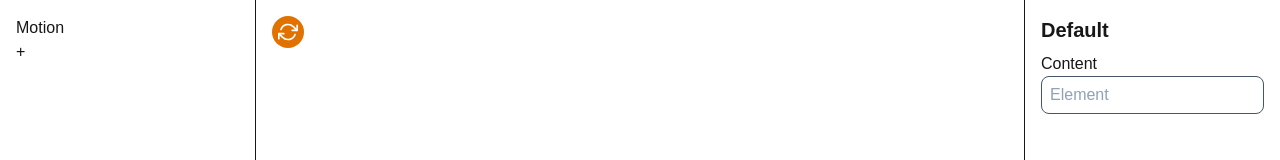
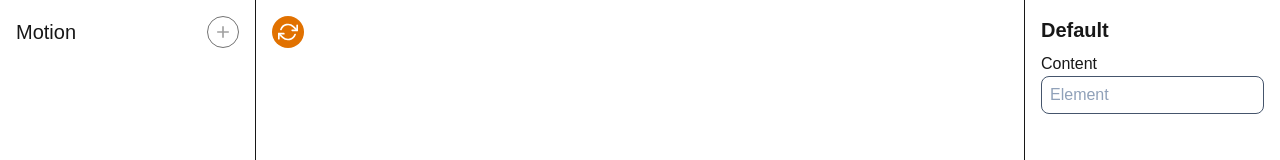
Before and after one commit to KostiaTrepyk/the-motion-lab, a Next.js app: page /lab in a window 1280 px wide. Shown: the top 160 px of the page. Built offline with nearby package versions, Linux system fonts and the light colour scheme.

Commit message:
Refactor module handling and enhance settings management with collapsible UI components

```diff
--- a/components/lab/components/createSettings.ts
+++ b/components/lab/components/createSettings.ts
@@ -34,13 +34,12 @@ function convertSettings(
 	return result;
 }
 
-function isModuleUsed(modules: Module[], moduleName: string): boolean {
+function isModuleUsed(modules: Module[], moduleName: Module["name"]): boolean {
 	return modules.some((module) => module.name === moduleName);
 }
 
 export function createSettings(modules: Module[]) {
-	let isMotionUsed =
-		isModuleUsed(modules, "Motion") || isModuleUsed(modules, "Hover");
+	let isMotionUsed = isModuleUsed(modules, "Motion");
 	let content = "";
 	let componentAttributes: MotionNodeAnimationOptions = {};
 
--- a/components/lab/components/modules/Modules.tsx
+++ b/components/lab/components/modules/Modules.tsx
@@ -4,18 +4,78 @@ import { labContext } from "@/context/lab.context";
 import { useContext } from "react";
 import { twMerge } from "tailwind-merge";
 import { allModules } from "../../modules";
+import IconButton from "@/components/ui/IconButton";
+import { MdAdd } from "react-icons/md";
+import { Collapse } from "@/components/ui/Collapse";
 
 interface ModulesProps extends React.HTMLAttributes<HTMLDivElement> {}
 
 export default function Modules({ ...rest }: ModulesProps) {
-	const { addModule } = useContext(labContext);
+	const { modules, addModule, findModuleByName, toggleSettingDisabled } =
+		useContext(labContext);
 
 	return (
 		<div {...rest} className={twMerge(rest.className, "p-4")}>
 			{allModules.map((module) => (
 				<div key={module.name}>
-					<div>{module.name}</div>
-					<button onClick={() => addModule(module)}>+</button>
+					<div className="flex justify-between items-center mb-2">
+						<div className="text-xl">{module.name}</div>
+
+						{findModuleByName(module.name) === undefined && (
+							<IconButton
+								onClick={() => addModule(module)}
+								variant="outline"
+								color="secondary"
+							>
+								<MdAdd className="w-full scale-125" />
+							</IconButton>
+						)}
+					</div>
+
+					{(() => {
+						const m = findModuleByName(module.name);
+
+						if (m === undefined) return null;
+
+						return (
+							<Collapse
+								label="Settings"
+								itemsContainerAttrs={{
+									className: "flex flex-col gap-2",
+								}}
+							>
+								{m.settings.map((setting) => {
+									if (
+										setting.isDisabled &&
+										setting.canBeDisabled
+									) {
+										return (
+											<div
+												key={setting.id}
+												className="flex justify-between items-center"
+											>
+												<div>{setting.label}</div>
+
+												<IconButton
+													onClick={() =>
+														toggleSettingDisabled(
+															module.name,
+															setting.id,
+														)
+													}
+													variant="outline"
+													color="secondary"
+													size="small"
+												>
+													<MdAdd className="w-full scale-125" />
+												</IconButton>
+											</div>
+										);
+									}
+								})}
+							</Collapse>
+						);
+					})()}
 				</div>
 			))}
 		</div>
--- a/components/lab/components/settings/renderSetting.tsx
+++ b/components/lab/components/settings/renderSetting.tsx
@@ -3,18 +3,20 @@ import { Slider } from "@/components/ui/Slider";
 import { EditorSetting } from "@/types/settings";
 import { Collapse } from "@/components/ui/Collapse";
 import IconButton from "@/components/ui/IconButton";
-import { BiSolidHide } from "react-icons/bi";
 import { LabContextType } from "@/context/lab.context";
+import { MdDelete } from "react-icons/md";
 
 export function renderSetting(
 	module: Module,
 	setting: EditorSetting,
 	changeModuleSetting: LabContextType["changeModuleSetting"],
 	toggleSettingDisabled: LabContextType["toggleSettingDisabled"],
-): React.JSX.Element {
+): React.ReactNode {
 	function toggleDisabled() {
 		toggleSettingDisabled(module.name, setting.id);
 	}
+
+	if (setting.isDisabled && setting.canBeDisabled) return null;
 
 	return (
 		<div key={setting.id}>
@@ -25,11 +27,7 @@ export function renderSetting(
 					size="small"
 					onClick={toggleDisabled}
 				>
-					{setting.isDisabled ? (
-						<BiSolidHide className="w-full" />
-					) : (
-						""
-					)}
+					<MdDelete className="w-full" />
 				</IconButton>
 			)}
 
--- a/context/lab.context.ts
+++ b/context/lab.context.ts
@@ -11,14 +11,16 @@ export interface LabContextType {
 		newValue: number | string | boolean,
 	) => void;
 	toggleSettingDisabled: (moduleName: string, settingId: string) => void;
+	findModuleByName: (moduleName: string) => Module | undefined;
 }
 
 const defaultValue: LabContextType = {
 	modules: [],
-	addModule: (module) => {},
-	removeModule: (moduleName) => {},
-	changeModuleSetting: (moduleName, settingId, newValue) => {},
-	toggleSettingDisabled: (moduleName, settingId) => {},
+	addModule: () => {},
+	removeModule: () => {},
+	changeModuleSetting: () => {},
+	toggleSettingDisabled: () => {},
+	findModuleByName: () => undefined,
 };
 
 export const labContext = createContext<LabContextType>(defaultValue);
--- a/context/lab.provider.tsx
+++ b/context/lab.provider.tsx
@@ -81,6 +81,10 @@ export default function LabProvider({ children }: React.PropsWithChildren) {
 		);
 	}
 
+	function findModuleByName(moduleName: string): Module | undefined {
+		return modules.find((module) => module.name === moduleName);
+	}
+
 	return (
 		<labContext.Provider
 			value={{
@@ -89,6 +93,7 @@ export default function LabProvider({ children }: React.PropsWithChildren) {
 				removeModule,
 				changeModuleSetting,
 				toggleSettingDisabled,
+				findModuleByName
 			}}
 		>
 			{children}
```
